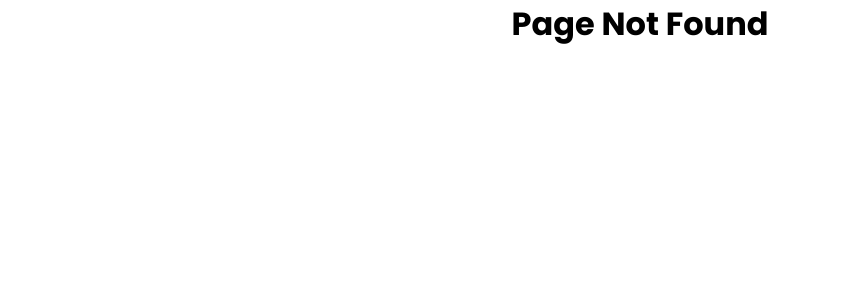
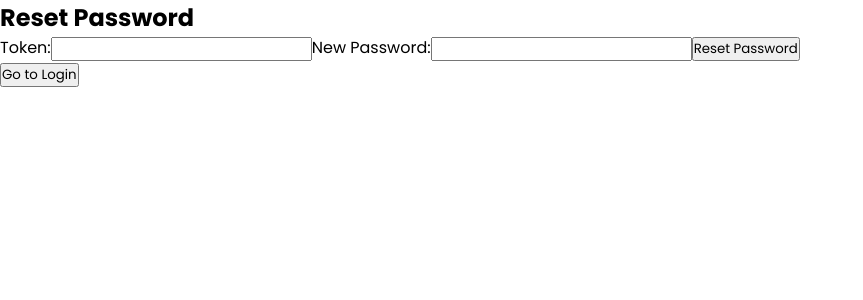
Before and after one commit to samayochita/VeryGratefulPlate, a React (Create React App) app in the folder frontendUpdated/: page /delivery-reset-password/1 in a window 1280 px wide. Before the commit this address had no page. Shown: the top 300 px of the page, without its empty margins (0-863 px from the left). Built offline with nearby package versions, Linux system fonts and the light colour scheme.

Commit message:
deliveryperson pass reset done

```diff
--- a/frontendUpdated/src/App.js
+++ b/frontendUpdated/src/App.js
@@ -48,7 +48,7 @@ function App() {
           <Route path="/delivery-person-pickup" element={<DeliveryPersonPickup />} />
           <Route path="/our-team" element={<OurTeam/>} />
           <Route path="/user-reset-password/:emailId" element={<ResetPassword />}/>
-          <Route path="/delivery-reset-password/:{emailId}" element={<DeliveryResetPassword/>}/>
+          <Route path="/delivery-reset-password/:emailId" element={<DeliveryResetPassword/>}/>
 
           <Route path="*" element={<h1>Page Not Found</h1>} />
         </Routes>
--- a/frontendUpdated/src/pages/DeliveryPerson/DeliveryResetPassword.js
+++ b/frontendUpdated/src/pages/DeliveryPerson/DeliveryResetPassword.js
@@ -1,10 +1,11 @@
 import React, { useState } from 'react';
-import {useParams } from 'react-router-dom';
+import {useNavigate, useParams } from 'react-router-dom';
 import styles from './DeliveryResetPassword.module.css';
 import axios from 'axios';
 import { BASE_URL } from '../../services/helper';
 
 export const DeliveryResetPassword = () => {
+  const navigate = useNavigate();
   const { emailId } = useParams();
   const [token, setToken] = useState("");
   const [newPassword, setNewPassword] = useState("");
@@ -25,6 +26,10 @@ export const DeliveryResetPassword = () => {
     } catch (error) {
       setMessage("Failed to reset password. Please try again.");
     }
+  };
+
+  const handleLoginRedirect = () => {
+    navigate('/delivery-person-login');
   };
 
   return (
@@ -50,6 +55,9 @@ export const DeliveryResetPassword = () => {
         <button type="submit">Reset Password</button>
       </form>
       {message && <p className={styles.message}>{message}</p>}
+      <button onClick={handleLoginRedirect} className={styles.loginButton}>
+          Go to Login
+      </button>
     </div>
   );
 };
--- a/frontendUpdated/src/pages/User/ResetPassword.js
+++ b/frontendUpdated/src/pages/User/ResetPassword.js
@@ -1,10 +1,11 @@
 import React, { useState } from 'react';
-import { Link, useParams } from 'react-router-dom';
+import { useNavigate, useParams } from 'react-router-dom';
 import styles from './ResetPassword.module.css';
 import axios from 'axios';
 import { BASE_URL } from '../../services/helper';
 
 export const ResetPassword = () => {
+  const navigate = useNavigate();
   const { emailId } = useParams();
   const [token, setToken] = useState("");
   const [newPassword, setNewPassword] = useState("");
@@ -24,6 +25,10 @@ export const ResetPassword = () => {
     } catch (error) {
       setMessage("Failed to reset password. Please try again.");
     }
+  };
+
+  const handleLoginRedirect = () => {
+    navigate('/user-login');
   };
 
   return (
@@ -49,6 +54,9 @@ export const ResetPassword = () => {
         <button type="submit">Reset Password</button>
       </form>
       {message && <p className={styles.message}>{message}</p>}
+      <button onClick={handleLoginRedirect} className={styles.loginButton}>
+          Go to Login
+      </button>
     </div>
   );
 };
```
